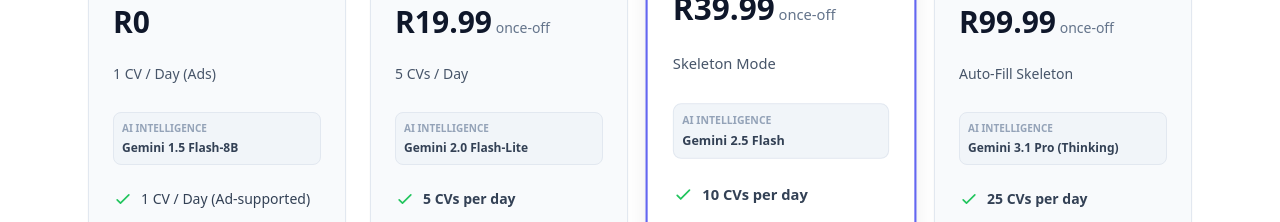
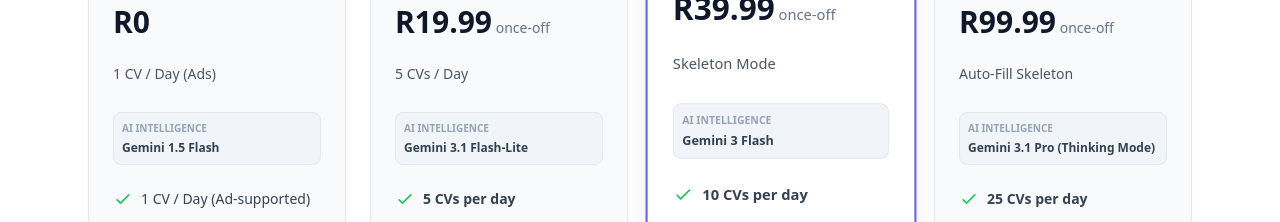
Before and after one commit to celemqhele/cvtailorpro, a React (Vite) app: page / in a window 1280 px wide. Shown: the part 4900-5122 px from the top of the page. Built offline with nearby package versions, Linux system fonts and the light colour scheme; no server answers; the database is empty.

Commit message:
Add files via upload

```diff
--- a/components/RecruiterPlansSection.tsx
+++ b/components/RecruiterPlansSection.tsx
@@ -10,7 +10,7 @@
     price: 0,
     searches: 1,
     candidates: 2,
-    quality: 'Standard AI Optimization',
+    quality: 'Gemini 1.5 Flash',
     description: 'Perfect for trying out our AI matching technology.',
     features: ['1 AI Search', 'View 2 candidates per search', 'Basic matching', 'Email support']
   },
@@ -20,7 +20,7 @@
     price: 2500,
     searches: 10,
     candidates: 10,
-    quality: 'Standard AI Optimization',
+    quality: 'Gemini 3.1 Flash-Lite',
     description: 'Ideal for small businesses with occasional hiring needs.',
     features: ['10 AI Searches', 'View 10 candidates per search', 'Priority matching', 'Export candidate summaries', 'High-Quality PDF Exports']
   },
@@ -30,7 +30,7 @@
     price: 7500,
     searches: 30,
     candidates: 25,
-    quality: 'Enhanced AI Precision & Speed',
+    quality: 'Gemini 3 Flash (High-Speed)',
     description: 'Best for growing teams with regular hiring requirements.',
     popular: true,
     features: ['30 AI Searches', 'View 25 candidates per search', 'Advanced AI ranking', 'Direct candidate contact', 'High-Quality PDF Exports', 'Priority support']
@@ -41,7 +41,7 @@
     price: 25000,
     searches: 'Unlimited',
     candidates: 'Full Access',
-    quality: 'Elite Deep-Reasoning AI (Maximum Quality)',
+    quality: 'Gemini 3.1 Pro (Thinking Mode)',
     description: 'For high-volume recruitment agencies and large enterprises.',
     features: ['Unlimited AI Searches', 'Full candidate access', 'Custom AI matching rules', 'High-Quality PDF Exports', 'Dedicated account manager', 'API Access']
   },
--- a/services/subscriptionService.ts
+++ b/services/subscriptionService.ts
@@ -16,17 +16,17 @@
 }
 
 export const PLANS: SubscriptionPlan[] = [
-  { id: 'free', name: 'Free', price: 0, durationDays: 0, dailyLimit: 1, description: '1 CV / Day (Ads)', quality: 'Gemini 1.5 Flash-8B', hasPdfDownload: true },
-  { id: 'tier_1', name: 'Starter', price: 19.99, durationDays: 30, dailyLimit: 5, description: '5 CVs / Day', quality: 'Gemini 2.0 Flash-Lite', hasPdfDownload: true },
-  { id: 'tier_2', name: 'Growth', price: 39.99, durationDays: 30, dailyLimit: 10, description: 'Skeleton Mode', quality: 'Gemini 2.5 Flash', hasSkeletonMode: true, hasReferenceUpload: true, hasPdfDownload: true },
-  { id: 'tier_3', name: 'Pro', price: 99.99, durationDays: 30, dailyLimit: 25, description: 'Auto-Fill Skeleton', quality: 'Gemini 3.1 Pro (Thinking)', hasSkeletonMode: true, hasAutoFill: true, hasMasterEditor: true, hasReferenceUpload: true, hasPdfDownload: true },
-  { id: 'tier_4', name: 'Unlimited', price: 199.99, durationDays: 30, dailyLimit: 1000000, description: 'Unlimited + All Features', quality: 'Gemini 3.1 Pro (Thinking)', hasSkeletonMode: true, hasAutoFill: true, hasMasterEditor: true, hasReferenceUpload: true, hasPdfDownload: true },
+  { id: 'free', name: 'Free', price: 0, durationDays: 0, dailyLimit: 1, description: '1 CV / Day (Ads)', quality: 'Gemini 1.5 Flash', hasPdfDownload: true },
+  { id: 'tier_1', name: 'Starter', price: 19.99, durationDays: 30, dailyLimit: 5, description: '5 CVs / Day', quality: 'Gemini 3.1 Flash-Lite', hasPdfDownload: true },
+  { id: 'tier_2', name: 'Growth', price: 39.99, durationDays: 30, dailyLimit: 10, description: 'Skeleton Mode', quality: 'Gemini 3 Flash', hasSkeletonMode: true, hasReferenceUpload: true, hasPdfDownload: true },
+  { id: 'tier_3', name: 'Pro', price: 99.99, durationDays: 30, dailyLimit: 25, description: 'Auto-Fill Skeleton', quality: 'Gemini 3.1 Pro (Thinking Mode)', hasSkeletonMode: true, hasAutoFill: true, hasMasterEditor: true, hasReferenceUpload: true, hasPdfDownload: true },
+  { id: 'tier_4', name: 'Unlimited', price: 199.99, durationDays: 30, dailyLimit: 1000000, description: 'Unlimited + All Features', quality: 'Gemini 3.1 Pro (Thinking Mode)', hasSkeletonMode: true, hasAutoFill: true, hasMasterEditor: true, hasReferenceUpload: true, hasPdfDownload: true },
 
   // Recruiter Plans
-  { id: 'recruiter_free', name: 'Recruiter Free', price: 0, durationDays: 0, dailyLimit: 1, description: '1 AI Search', quality: 'Gemini 1.5 Flash-8B', hasPdfDownload: true },
-  { id: 'recruiter_starter', name: 'Recruiter Starter', price: 2500, durationDays: 30, dailyLimit: 10, description: '10 AI Searches', quality: 'Gemini 2.0 Flash-Lite', hasPdfDownload: true },
-  { id: 'recruiter_growth', name: 'Recruiter Growth', price: 7500, durationDays: 30, dailyLimit: 30, description: '30 AI Searches', quality: 'Gemini 2.5 Flash', hasPdfDownload: true },
-  { id: 'recruiter_pro', name: 'Recruiter Pro', price: 25000, durationDays: 30, dailyLimit: 1000000, description: 'Unlimited AI Searches', quality: 'Gemini 3.1 Pro (Thinking)', hasPdfDownload: true },
+  { id: 'recruiter_free', name: 'Recruiter Free', price: 0, durationDays: 0, dailyLimit: 1, description: '1 AI Search', quality: 'Gemini 1.5 Flash', hasPdfDownload: true },
+  { id: 'recruiter_starter', name: 'Recruiter Starter', price: 2500, durationDays: 30, dailyLimit: 10, description: '10 AI Searches', quality: 'Gemini 3.1 Flash-Lite', hasPdfDownload: true },
+  { id: 'recruiter_growth', name: 'Recruiter Growth', price: 7500, durationDays: 30, dailyLimit: 30, description: '30 AI Searches', quality: 'Gemini 3 Flash', hasPdfDownload: true },
+  { id: 'recruiter_pro', name: 'Recruiter Pro', price: 25000, durationDays: 30, dailyLimit: 1000000, description: 'Unlimited AI Searches', quality: 'Gemini 3.1 Pro (Thinking Mode)', hasPdfDownload: true },
 ];
 
 export const getPlanDetails = (planId: string) => {
```
